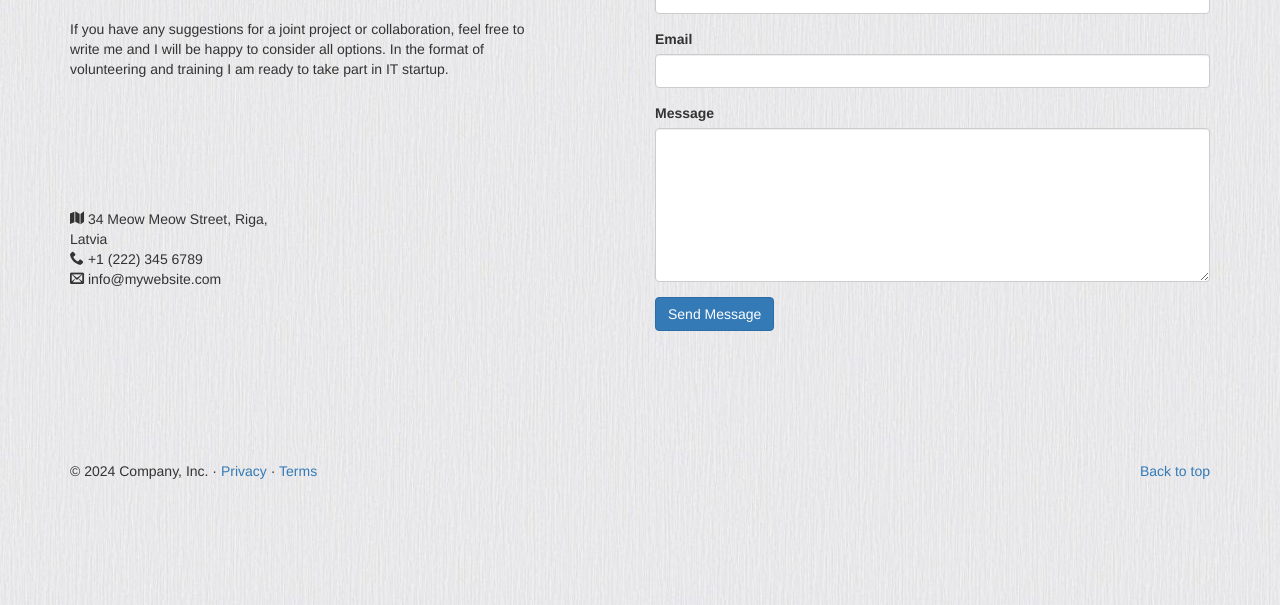
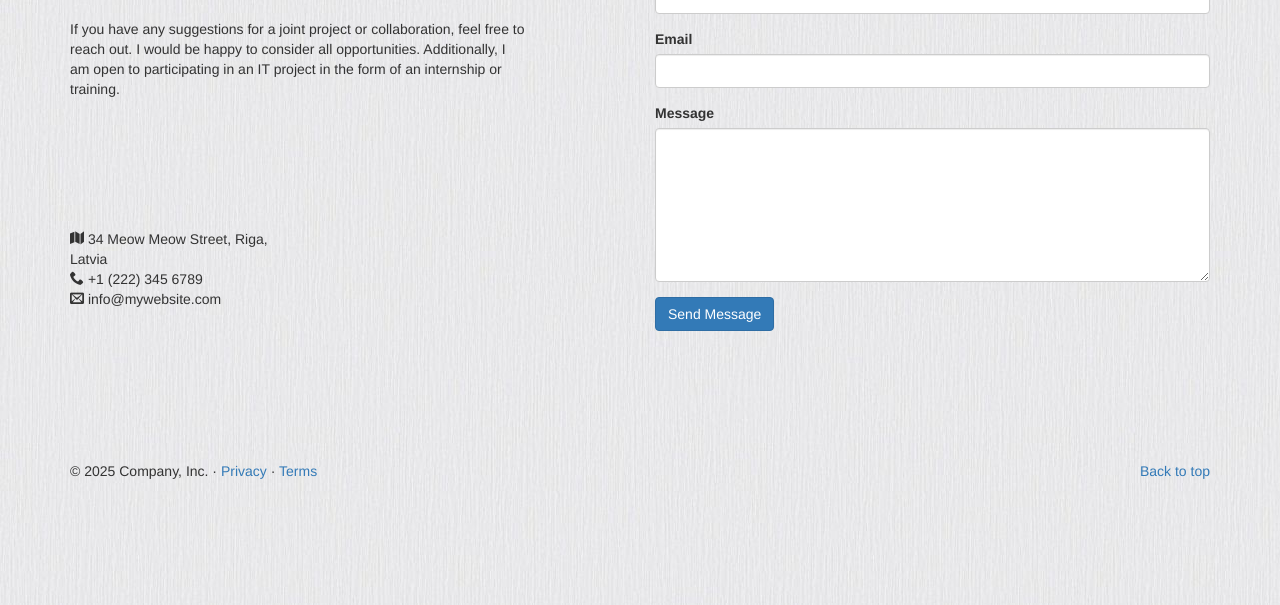
Before and after one commit to svetkaa-yo/homework_html, a plain HTML site: page contactpage.html in a window 1280 px wide. Shown: the part 195-800 px from the top of the page. Drawn offline with nearby package versions, Linux system fonts and the light colour scheme; files whose address does not match are found by name.

Commit message:
Update Contact Page

```diff
--- a/contactpage.html
+++ b/contactpage.html
@@ -51,9 +51,7 @@
       <div class="row">
         <div class="col-md-5 mr-auto">
           <h2>Contact Me</h2>
-          <p class="mb-5">If you have any suggestions for a joint project or collaboration, feel free to write me
-            and I will be happy to consider all options. In the format of volunteering and training I am ready to take part in IT
-            startup.</p>
+          <p class="mb-5">If you have any suggestions for a joint project or collaboration, feel free to reach out. I would be happy to consider all opportunities. Additionally, I am open to participating in an IT project in the form of an internship or training.</p>
 
           <ul class="list-unstyled pl-md-5 mb-5">
             <li class="d-flex text-black mb-2">
@@ -101,7 +99,7 @@
       </div>
       <footer>
         <p class="pull-right"><a href="#">Back to top</a></p>
-        <p>© 2024 Company, Inc. · <a href="#">Privacy</a> · <a href="#">Terms</a></p>
+        <p>© 2025 Company, Inc. · <a href="#">Privacy</a> · <a href="#">Terms</a></p>
       </footer>
     </div>
   </div>
```
Also changed, not shown: index.html (+1 -1 lines), images/IT.jpg (deleted), images/ffff.jpg (deleted).
